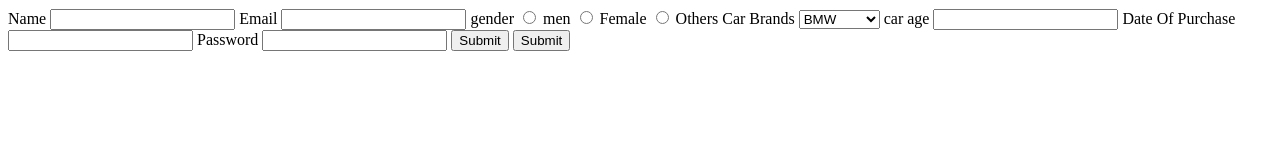
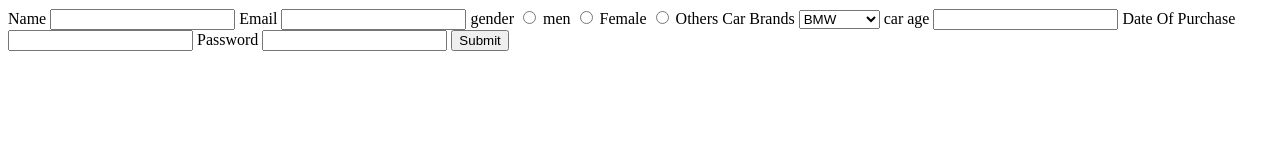
Before and after one commit to acciojob/car-insurance-form-sai9604, a website: page main.html in a window 1280 px wide. Drawn offline with Linux system fonts and the light colour scheme.

Commit message:
created a submission

```diff
--- a/main.html
+++ b/main.html
@@ -32,8 +32,7 @@
 		<input type="text" id="dop" required>
 		<label for="password">Password</label>
 		<input type="text" id="password" required>
-		<button id="btn">Submit</button>
-		<input type="submit" required>
+		<button type="submit">Submit</button>
 	</form>
     <script type="text/javascript" src="./script.js">
 </script>
```
